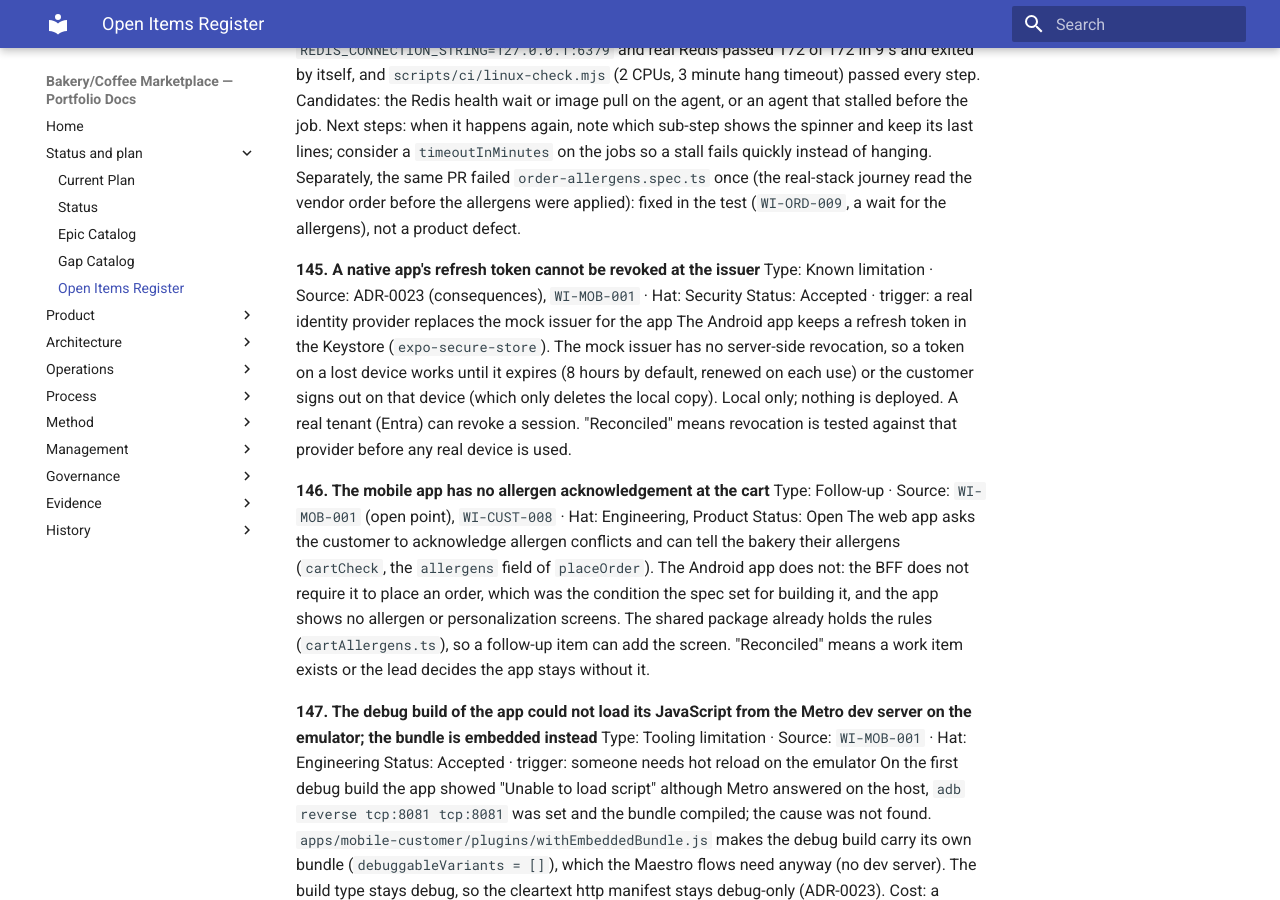
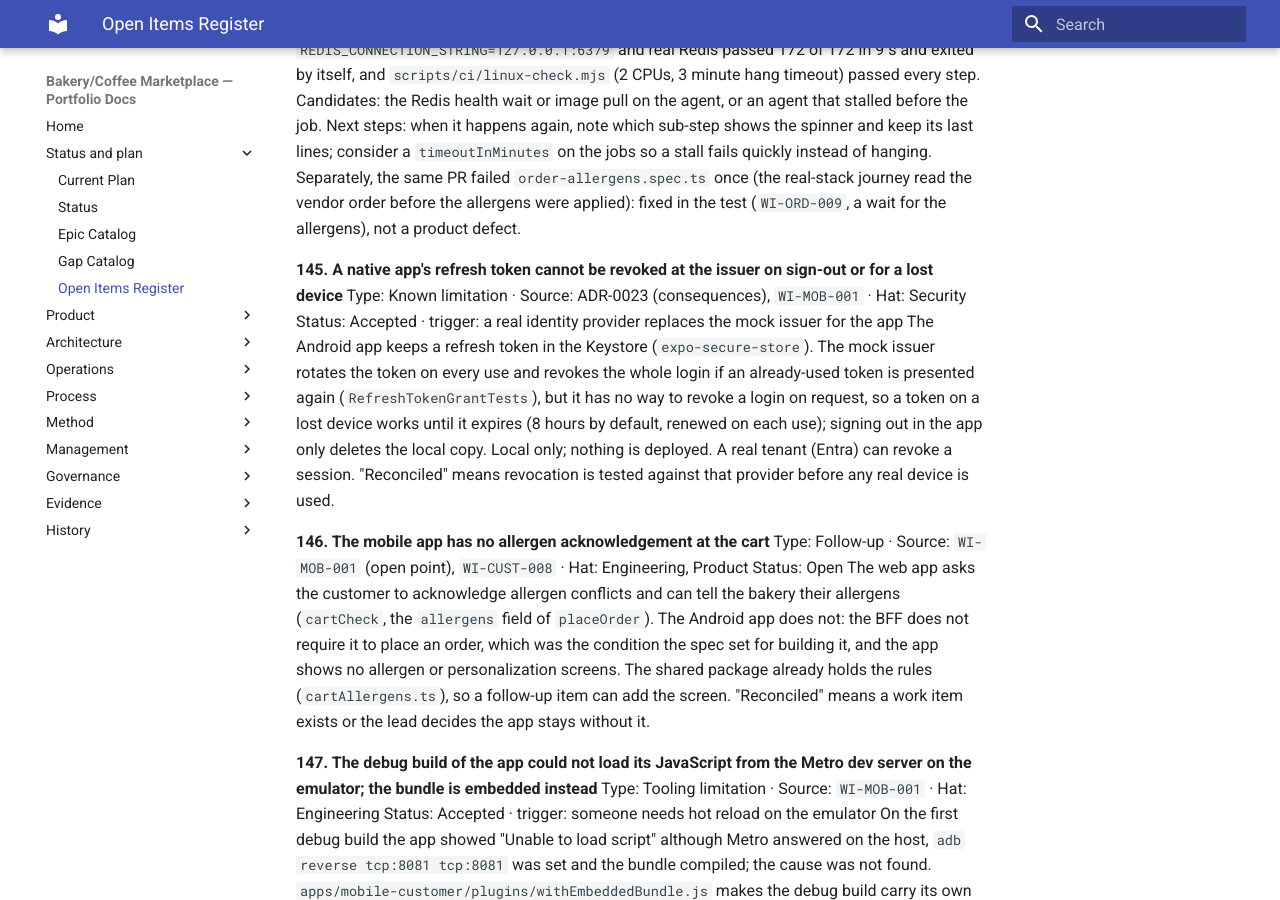
Before and after one commit to benjamin-hedrick/bakery-marketplace, an MkDocs documentation site: the page built from docs/governance/open-items-register.md, in a window 1280 px wide and 900 px high, scrolled down 48201 px. Built offline with MkDocs 1.6.1 and Material for MkDocs 9.7.7, drawn with Linux system fonts in a browser that asks for light colours.

Commit message:
WI-MOB-001: register 145 and the ADR note say what the issuer does revoke (reuse of a rotated token) and what it cannot (sign-out, lost device)
Co-Authored-By: Claude Sonnet 5.5 <noreply@anthropic.com>

```diff
--- a/docs/governance/open-items-register.md
+++ b/docs/governance/open-items-register.md
@@ -798,10 +798,10 @@ Type: Pipeline reliability · Source: PR 36 (`feature/slice-personalization-web`
 Status: Open
 The lead reported that a check seemed hung and named the job "web-session package (real Redis)" (`azure-pipelines.yml`, job `session`: `docker compose up -d --wait redis-events`, install, format check, typecheck, `npm test`). The only log the lead could still see was the pipeline's initial YAML expansion, so the stalled sub-step is not known. **Not reproduced:** `npm test` in `packages/web-session` with `REDIS_CONNECTION_STRING=127.0.0.1:6379` and real Redis passed 172 of 172 in 9 s and exited by itself, and `scripts/ci/linux-check.mjs` (2 CPUs, 3 minute hang timeout) passed every step. Candidates: the Redis health wait or image pull on the agent, or an agent that stalled before the job. Next steps: when it happens again, note which sub-step shows the spinner and keep its last lines; consider a `timeoutInMinutes` on the jobs so a stall fails quickly instead of hanging. Separately, the same PR failed `order-allergens.spec.ts` once (the real-stack journey read the vendor order before the allergens were applied): fixed in the test (`WI-ORD-009`, a wait for the allergens), not a product defect.
 
-**145. A native app's refresh token cannot be revoked at the issuer**
+**145. A native app's refresh token cannot be revoked at the issuer on sign-out or for a lost device**
 Type: Known limitation · Source: ADR-0023 (consequences), `WI-MOB-001` · Hat: Security
 Status: Accepted · trigger: a real identity provider replaces the mock issuer for the app
-The Android app keeps a refresh token in the Keystore (`expo-secure-store`). The mock issuer has no server-side revocation, so a token on a lost device works until it expires (8 hours by default, renewed on each use) or the customer signs out on that device (which only deletes the local copy). Local only; nothing is deployed. A real tenant (Entra) can revoke a session. "Reconciled" means revocation is tested against that provider before any real device is used.
+The Android app keeps a refresh token in the Keystore (`expo-secure-store`). The mock issuer rotates the token on every use and revokes the whole login if an already-used token is presented again (`RefreshTokenGrantTests`), but it has no way to revoke a login on request, so a token on a lost device works until it expires (8 hours by default, renewed on each use); signing out in the app only deletes the local copy. Local only; nothing is deployed. A real tenant (Entra) can revoke a session. "Reconciled" means revocation is tested against that provider before any real device is used.
 
 **146. The mobile app has no allergen acknowledgement at the cart**
 Type: Follow-up · Source: `WI-MOB-001` (open point), `WI-CUST-008` · Hat: Engineering, Product
```
Also changed, not shown: docs/architecture/adr/0023-native-app-sign-in.md (+1 -1 lines).
